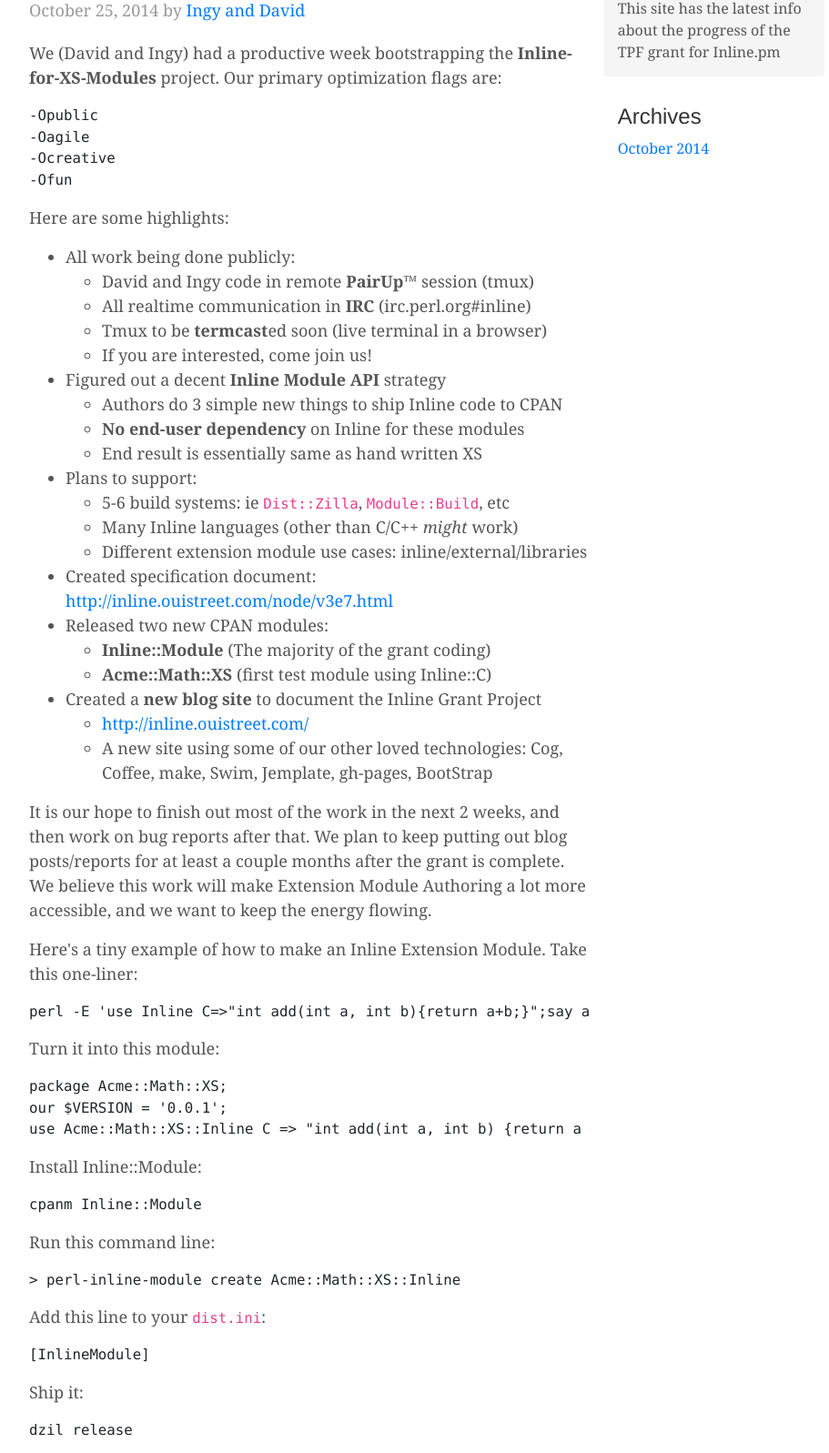
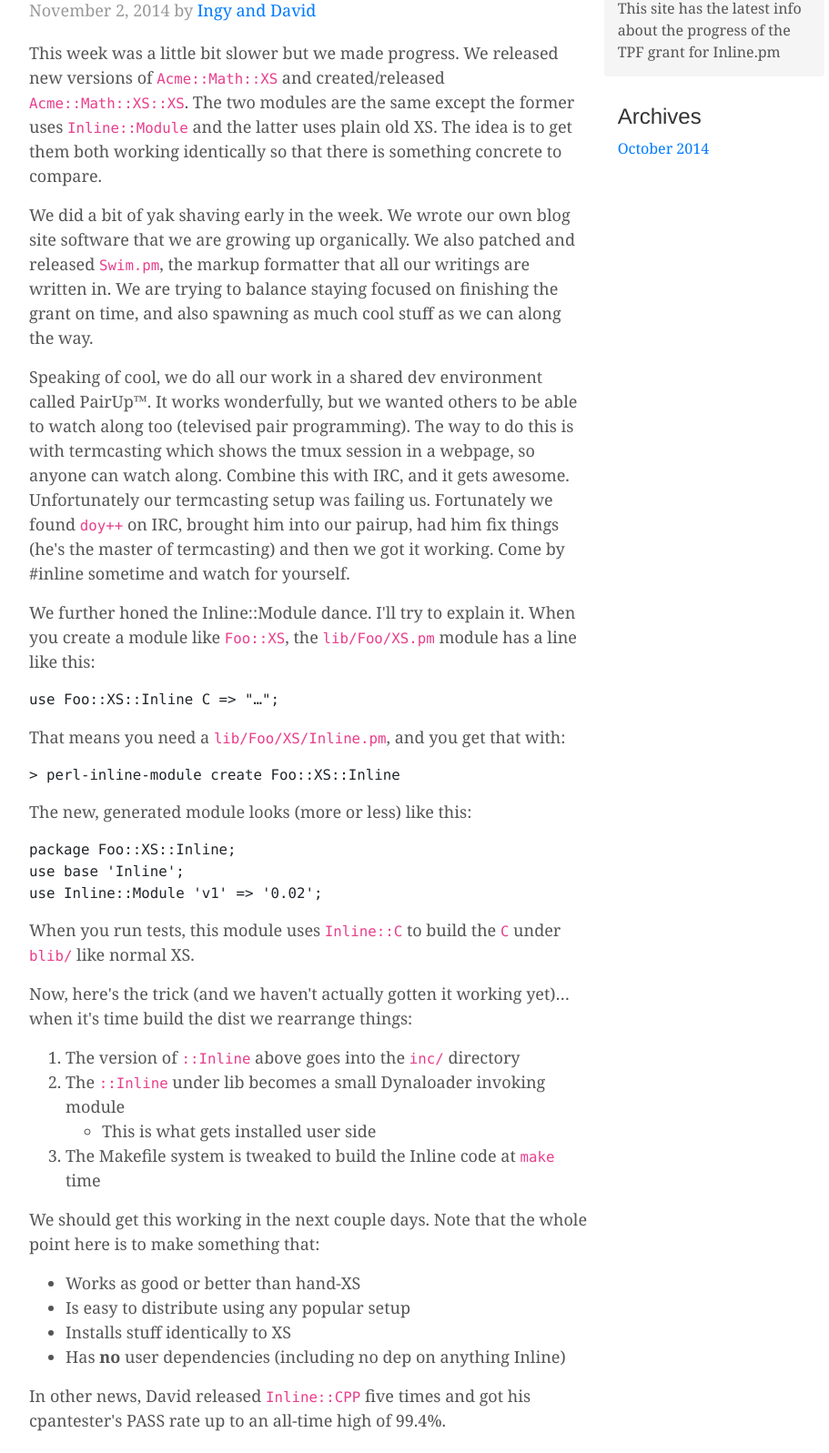
Before and after one commit to ingydotnet/inline-cog, a plain HTML site: page index.html in a window 1280 px wide. Shown: the part 287-1884 px from the top of the page at 91% size, without its empty margins (138-1049 px from the left). Drawn offline with nearby package versions, Linux system fonts and the light colour scheme.

Commit message:
Got post into page

```diff
--- a/index.html
+++ b/index.html
@@ -49,6 +49,62 @@
       <div class="row">
         <div class="col-sm-8 blog-main">
               <div class="blog-post">
+  <h2 class="blog-post-title">Inline Grant Weekly Report #2</h2>
+  <p class="blog-post-meta">
+    November 2, 2014    by
+    <a href="page/ingy-and-david-bio.html">Ingy and David</a>
+  </p>
+  <p>This week was a little bit slower but we made progress. We released new versions of <code>Acme::Math::XS</code> and created/released <code>Acme::Math::XS::XS</code>. The two modules are the same except the former uses <code>Inline::Module</code> and the latter uses plain old XS. The idea is to get them both working identically so that there is something concrete to compare.</p>
+
+<p>We did a bit of yak shaving early in the week. We wrote our own blog site software that we are growing up organically. We also patched and released <code>Swim.pm</code>, the markup formatter that all our writings are written in. We are trying to balance staying focused on finishing the grant on time, and also spawning as much cool stuff as we can along the way.</p>
+
+<p>Speaking of cool, we do all our work in a shared dev environment called PairUp™. It works wonderfully, but we wanted others to be able to watch along too (televised pair programming). The way to do this is with termcasting which shows the tmux session in a webpage, so anyone can watch along. Combine this with IRC, and it gets awesome. Unfortunately our termcasting setup was failing us. Fortunately we found <code>doy++</code> on IRC, brought him into our pairup, had him fix things (he&#39;s the master of termcasting) and then we got it working. Come by #inline sometime and watch for yourself.</p>
+
+<p>We further honed the Inline::Module dance. I&#39;ll try to explain it. When you create a module like <code>Foo::XS</code>, the <code>lib/Foo/XS.pm</code> module has a line like this:</p>
+
+<pre><code>use Foo::XS::Inline C =&gt; &quot;…&quot;;
+</code></pre>
+
+<p>That means you need a <code>lib/Foo/XS/Inline.pm</code>, and you get that with:</p>
+
+<pre><code>&gt; perl-inline-module create Foo::XS::Inline
+</code></pre>
+
+<p>The new, generated module looks (more or less) like this:</p>
+
+<pre><code>package Foo::XS::Inline;
+use base &#39;Inline&#39;;
+use Inline::Module &#39;v1&#39; =&gt; &#39;0.02&#39;;
+</code></pre>
+
+<p>When you run tests, this module uses <code>Inline::C</code> to build the <code>C</code> under <code>blib/</code> like normal XS.</p>
+
+<p>Now, here&#39;s the trick (and we haven&#39;t actually gotten it working yet)… when it&#39;s time build the dist we rearrange things:</p>
+
+<ol>
+<li>The version of <code>::Inline</code> above goes into the <code>inc/</code> directory</li>
+<li>The <code>::Inline</code> under lib becomes a small Dynaloader invoking module
+<ul>
+<li>This is what gets installed user side</li>
+</ul>
+
+</li>
+<li>The Makefile system is tweaked to build the Inline code at <code>make</code> time</li>
+</ol>
+
+<p>We should get this working in the next couple days. Note that the whole point here is to make something that:</p>
+
+<ul>
+<li>Works as good or better than hand-XS</li>
+<li>Is easy to distribute using any popular setup</li>
+<li>Installs stuff identically to XS</li>
+<li>Has <strong>no</strong> user dependencies (including no dep on anything Inline)</li>
+</ul>
+
+<p>In other news, David released <code>Inline::CPP</code> five times and got his cpantester&#39;s PASS rate up to an all-time high of 99.4%.</p>
+</div>
+<hr />
+                      <div class="blog-post">
   <h2 class="blog-post-title">Inline Grant Weekly Report #1</h2>
   <p class="blog-post-meta">
     October 25, 2014    by
@@ -179,7 +235,7 @@ use Acme::Math::XS::Inline C =&gt; &quot;int add(int a, int b) &#123;return a +
 <p>We really want to thank the community for this opportunity to make Perl better!</p>
 </div>
 <hr />
-                          </div><!-- /.blog-main -->
+              </div><!-- /.blog-main -->
 <div class="col-sm-3 col-sm-offset-1 blog-sidebar">
   <div class="sidebar-module sidebar-module-inset">
   <h4>About</h4>
```
Also changed, not shown: js/all.json (+27 -9 lines).
